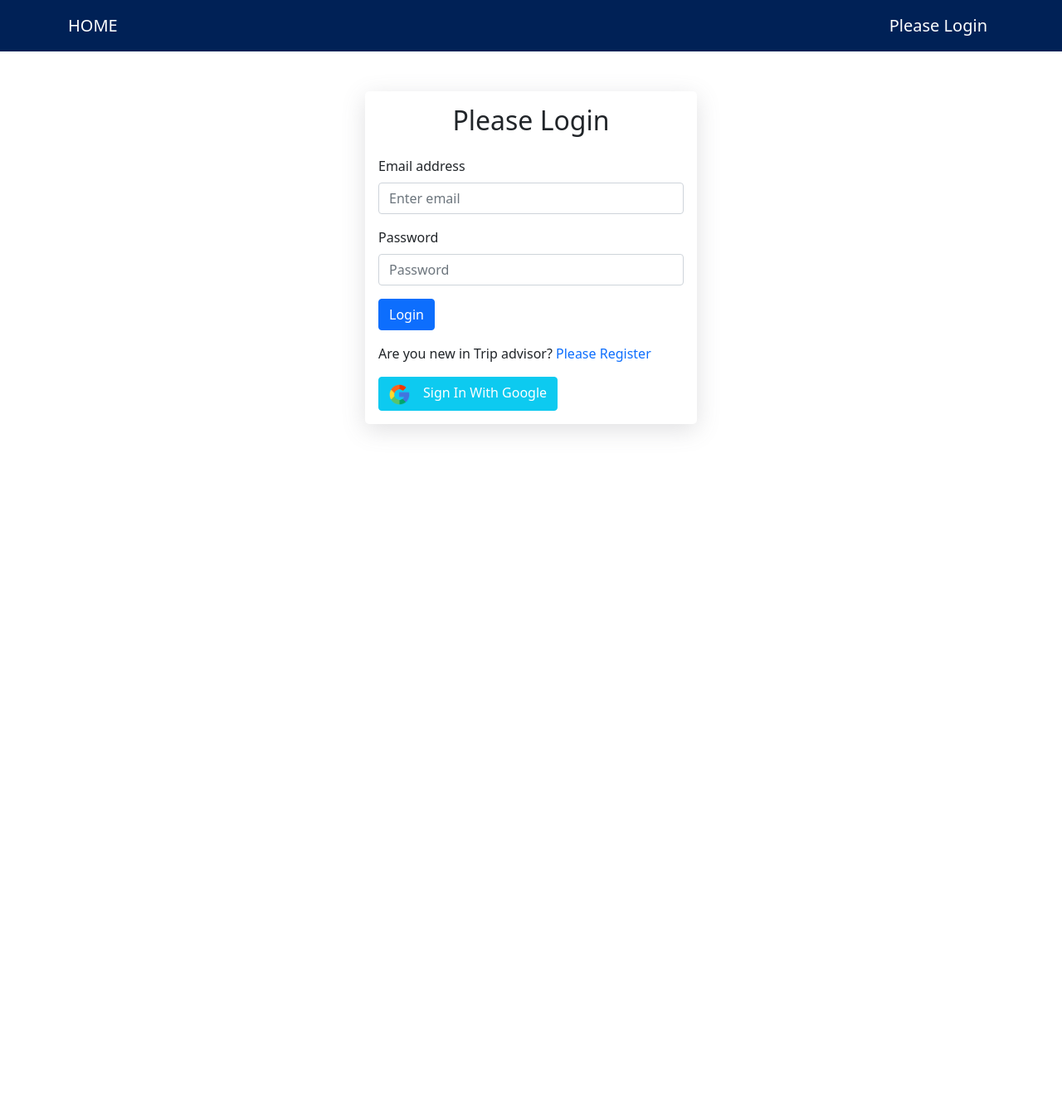
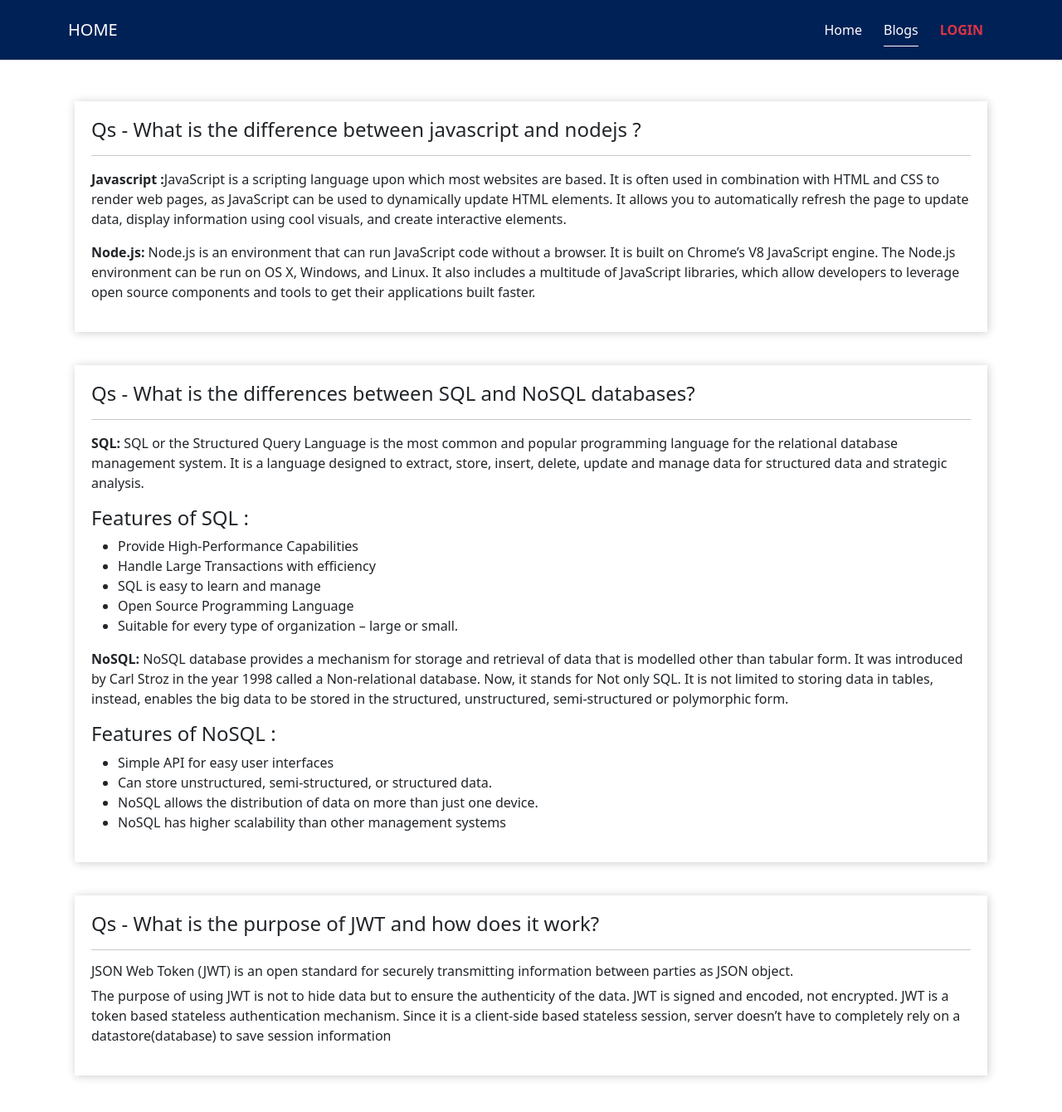
Before and after one commit to mhrayhan/warehouse-management-client, a React (Create React App) app: page /blogs in a window 1280 px wide. Before the commit this address led to /login. Shown: the top 1340 px of the page at 83% size. Before the commit the page ends 800 px from the top, so only its background shows below. Built offline with nearby package versions, Linux system fonts and the light colour scheme; no server answers.

Commit message:
blog page qs ans done

```diff
--- a/src/App.js
+++ b/src/App.js
@@ -36,11 +36,7 @@ function App() {
         }></Route>
         <Route path='/login' element={<Login></Login>}></Route>
         <Route path='/register' element={<Register></Register>}></Route>
-        <Route path='/blogs' element={
-          <RequireAuth>
-            <Blogs></Blogs>
-          </RequireAuth>
-        }></Route>
+        <Route path='/blogs' element={<Blogs></Blogs>}></Route>
         <Route path='/myitem' element={
           <RequireAuth>
             <MyItem></MyItem>
--- a/src/components/Blogs/Blogs.css
+++ b/src/components/Blogs/Blogs.css
@@ -1,12 +1,13 @@
 .blogs{
-    display: grid;
+    /* display: grid;
     grid-template-columns: 1fr 1fr 1fr;
-    gap: 20px;
+    gap: 20px; */
     text-align: left;
-    margin: 50px 50px;
+    margin: 50px;
 }
 .blogs div{
     /* border: 1px solid; */
-    padding: 10px;
+    margin: 40px;
+    padding: 20px;
     box-shadow: 1px 1px 10px rgba(40, 40, 40, 0.232);
 }
--- a/src/components/Blogs/Blogs.js
+++ b/src/components/Blogs/Blogs.js
@@ -8,34 +8,38 @@ const Blogs = () => {
                 <Header></Header>
             <div className='blogs'>
             <div>
-                <h4>Qs - Difference between authorization and authentication?</h4>
-            <p> <b>Authentication:</b> Authentication is the process of verifying who are you. Who has permission for place that decide by authenticaiton. </p>
-            <p><b>Authorization: </b> Authorization is some one have power he decide who permitted which one part or not. there is so many service has but all user don't have permission for all service. This occures by authorization.</p>
+                <h4>Qs - What is the difference between javascript and nodejs ?</h4>
+                <hr />
+            <p> <b>Javascript :</b>JavaScript is a scripting language upon which most websites are based. It is often used in combination with HTML and CSS to render web pages, as JavaScript can be used to dynamically update HTML elements. It allows you to automatically refresh the page to update data, display information using cool visuals, and create interactive elements.</p>
+            <p><b>Node.js: </b>Node.js is an environment that can run JavaScript code without a browser. It is built on Chrome’s V8 JavaScript engine. The Node.js environment can be run on OS X, Windows, and Linux. It also includes a multitude of JavaScript libraries, which allow developers to leverage open source components and tools to get their applications built faster.</p>
             </div>
             <div>
-                <h4>Qs - Why are you using firebase? What other options do you have to implement authenticaiton?</h4>
-            <p>Firebase Authentication provides backend services, easy-to-use, and ready to use UI libraries to authenticate users to your app. It supports authentication using passwords, phone numbers, popular federated identity providers like Google, Facebook and Twitter, and more.</p>
-            <p>We can use these following technologies to use other than Firebase.</p>
+                <h4>Qs - What is the differences between SQL and NoSQL databases?</h4>
+                <hr />
+            <p><b>SQL: </b> SQL or the Structured Query Language is the most common and popular programming language for the relational database management system. It is a language designed to extract, store, insert, delete, update and manage data for structured data and strategic analysis.</p>
+            <h4>Features of SQL :</h4>
             <ul>
-                <li>Back4App</li>
-                <li>NativeScript</li>
-                <li>RxDB</li>
-                <li>Kuzzle</li>
-                <li>Flutter</li>
+                <li>Provide High-Performance Capabilities</li>
+                <li>Handle Large Transactions with efficiency</li>
+                <li>SQL is easy to learn and manage</li>
+                <li>Open Source Programming Language</li>
+                <li>Suitable for every type of organization – large or small.</li>
             </ul>
+            <p><b>NoSQL: </b> NoSQL database provides a mechanism for storage and retrieval of data that is modelled other than tabular form. It was introduced by Carl Stroz in the year 1998 called a Non-relational database. Now, it stands for Not only SQL. It is not limited to storing data in tables, instead, enables the big data to be stored in the structured, unstructured, semi-structured or polymorphic form.</p>
+            <h4>Features of NoSQL :</h4>
+            <ul>
+                <li>Simple API for easy user interfaces</li>
+                <li>Can store unstructured, semi-structured, or structured data.</li>
+                <li>NoSQL allows the distribution of data on more than just one device.</li>
+                <li>NoSQL has higher scalability than other management systems</li>
+            </ul>
+
             </div>
             <div>
-                <h4>Qs - What other service does firebase provide other than authentication?</h4>
-            <p>
-                <ul>
-                    <li>Realtime Database.</li>
-                    <li>Remote Config.</li>
-                    <li>Firebase ML.</li>
-                    <li>Cloud Functions.</li>
-                    <li>Hosting.</li>
-                    <li>Cloud Storage.</li>
-                </ul>
-            </p>
+                <h4>Qs - What is the purpose of JWT and how does it work?</h4>
+                <hr />
+                <h6>JSON Web Token (JWT) is an open standard for securely transmitting information between parties as JSON object.</h6>
+                <p>The purpose of using JWT is not to hide data but to ensure the authenticity of the data. JWT is signed and encoded, not encrypted. JWT is a token based stateless authentication mechanism. Since it is a client-side based stateless session, server doesn’t have to completely rely on a datastore(database) to save session information</p>
             </div>
         </div>
         </div>
--- a/src/components/Header/Header.js
+++ b/src/components/Header/Header.js
@@ -18,25 +18,25 @@ const Header = () => {
 
     return (
  <div className=''>
-    <Navbar className='navbar sticky-top' collapseOnSelect expand="lg">
+    <Navbar className='navbar py-3 sticky-top' collapseOnSelect expand="lg">
       <Container>
       <Navbar.Brand className='text-white' as={Link} to='/'>HOME</Navbar.Brand>
       <Navbar.Toggle aria-controls="responsive-navbar-nav" />
       <Navbar.Collapse id="responsive-navbar-nav">
         <Nav className="me-auto">
         </Nav>
-        <Nav>
+        <Nav className='custom-link'>
+          <Nav.Link><CustomLink to='/'>Home</CustomLink></Nav.Link>
+          <Nav.Link><CustomLink to='/blogs'>Blogs</CustomLink></Nav.Link>
             {
               user ? <div className='custom-link'>
-            <Nav.Link><CustomLink to='/'>Home</CustomLink></Nav.Link>
             <Nav.Link><CustomLink to='/manage'>Manage Inventory</CustomLink></Nav.Link>
             <Nav.Link><CustomLink to='/additem'>Add Item</CustomLink></Nav.Link>
             <Nav.Link><CustomLink to='/myitem'>My Item</CustomLink></Nav.Link>
-            <Nav.Link><CustomLink to='/blogs'>Blogs</CustomLink></Nav.Link>
-            <Nav.Link className='text-danger fw-bold' onClick={handleSignOut}>Sign Out</Nav.Link>
+            <Nav.Link className='text-danger fw-bold' onClick={handleSignOut}>SIGN OUT</Nav.Link>
             </div>
               :
-              <Nav.Link className='text-white fs-5' eventKey={2} as={Link} to='/login'>Please Login</Nav.Link>
+              <Nav.Link className='text-danger fw-bold' eventKey={2} as={Link} to='/login'>LOGIN</Nav.Link>
             }
         </Nav>
       </Navbar.Collapse>
```
Also changed, not shown: firebase.json (added), 1 other file (tests, documents, lock files or other folders).
